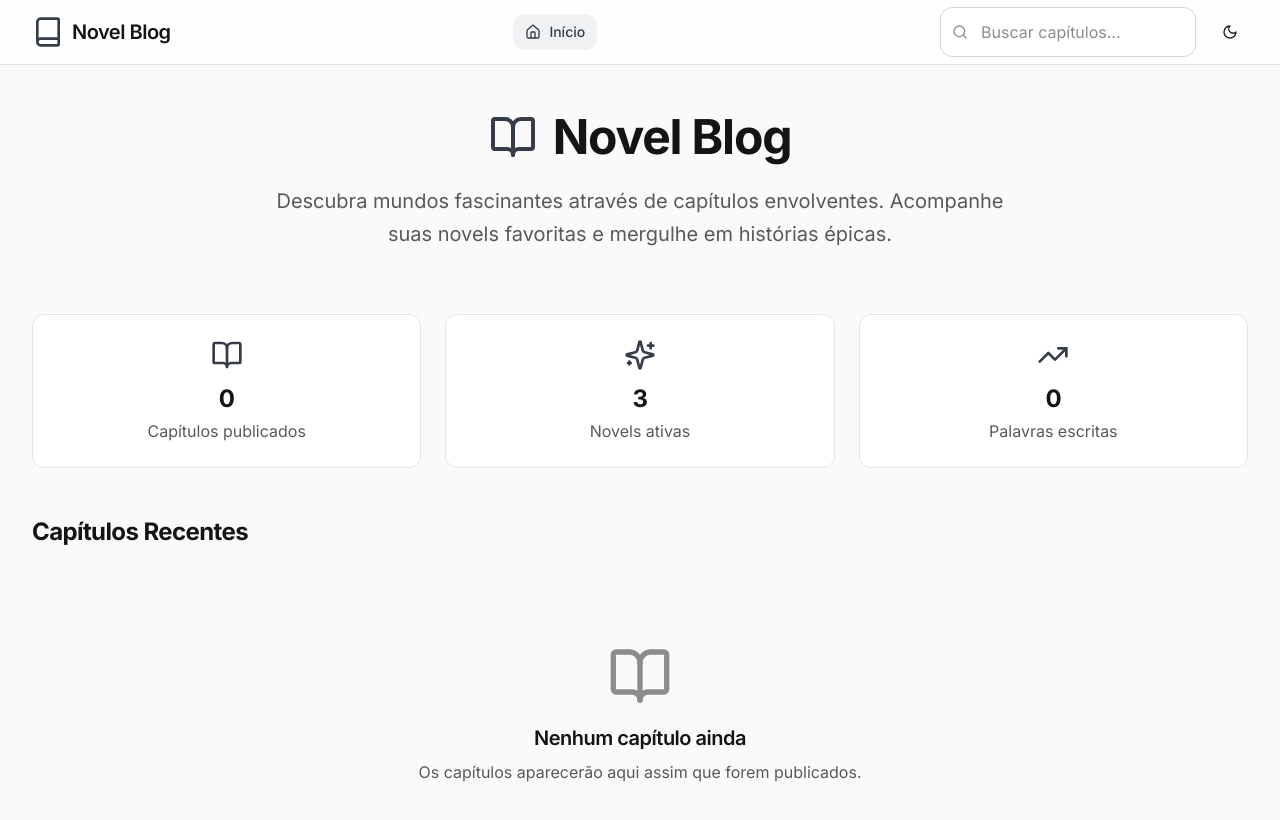
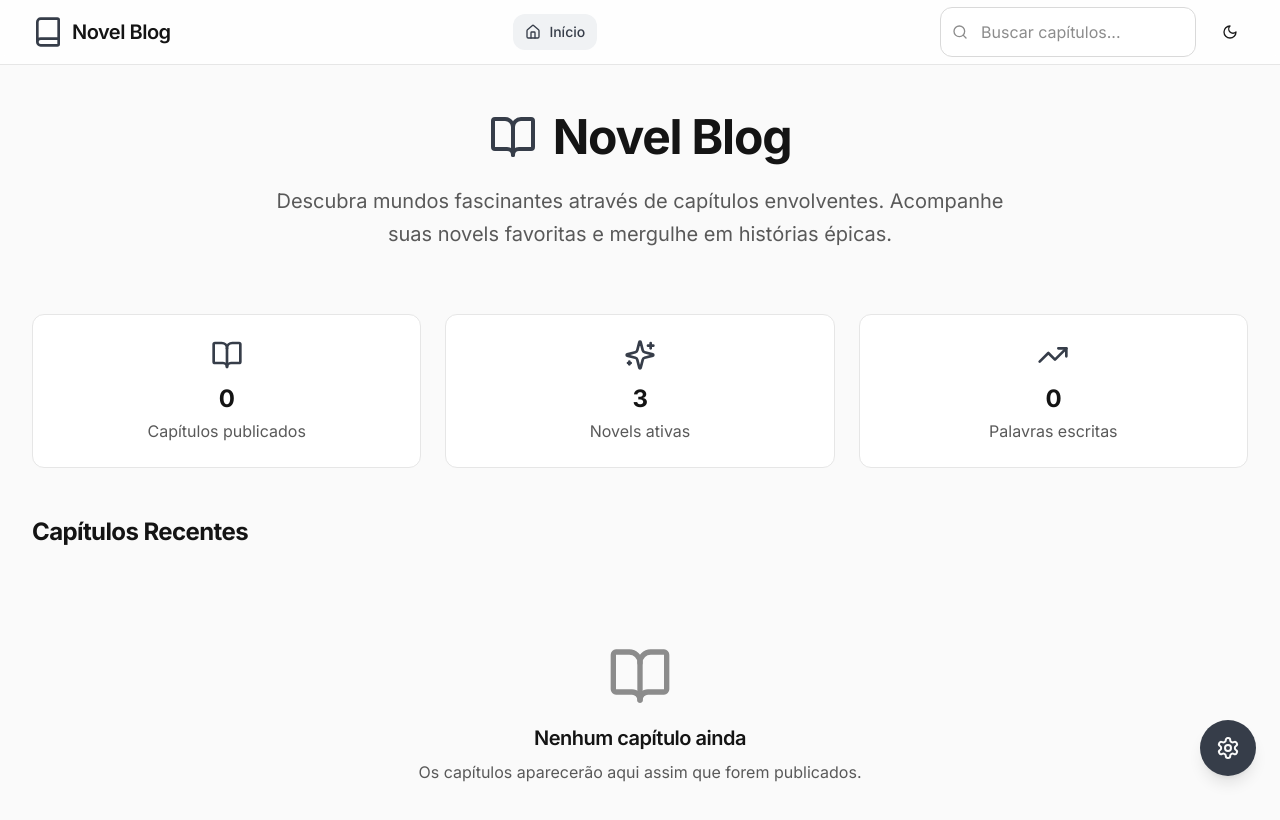
Before and after one commit to tet434950-droid/novel-scrolls-nest, a React (Vite) app: page / in a window 1280 px wide. Shown: the top 820 px of the page. Built offline with nearby package versions, Linux system fonts and the light colour scheme; the HTML template or start-up script is replaced by a standard one.

Commit message:
Add AdminFab component

```diff
--- a/src/App.tsx
+++ b/src/App.tsx
@@ -5,6 +5,7 @@ import { QueryClient, QueryClientProvider } from "@tanstack/react-query";
 import { BrowserRouter, Routes, Route } from "react-router-dom";
 import { ThemeProvider } from "@/contexts/ThemeContext";
 import { ReadingModeProvider } from "@/contexts/ReadingModeContext";
+import { AdminFab } from "@/components/AdminFab";
 import Index from "./pages/Index";
 import Chapter from "./pages/Chapter";
 import NovelPage from "./pages/NovelPage";
@@ -27,6 +28,7 @@ const App = () => (
               {/* ADD ALL CUSTOM ROUTES ABOVE THE CATCH-ALL "*" ROUTE */}
               <Route path="*" element={<NotFound />} />
             </Routes>
+            <AdminFab />
           </BrowserRouter>
         </ReadingModeProvider>
       </ThemeProvider>
--- /dev/null
+++ b/src/components/AdminFab.tsx
@@ -0,0 +1,14 @@
+import { Settings } from "lucide-react";
+
+export function AdminFab() {
+  return (
+    <a
+      href="/admin/"
+      rel="nofollow noopener"
+      className="fixed bottom-6 right-6 z-50 flex h-14 w-14 items-center justify-center rounded-full bg-primary text-primary-foreground shadow-lg transition-all hover:scale-105 hover:shadow-xl focus:outline-none focus:ring-2 focus:ring-primary focus:ring-offset-2"
+      title="Painel Administrativo"
+    >
+      <Settings className="h-6 w-6" />
+    </a>
+  );
+}
```
